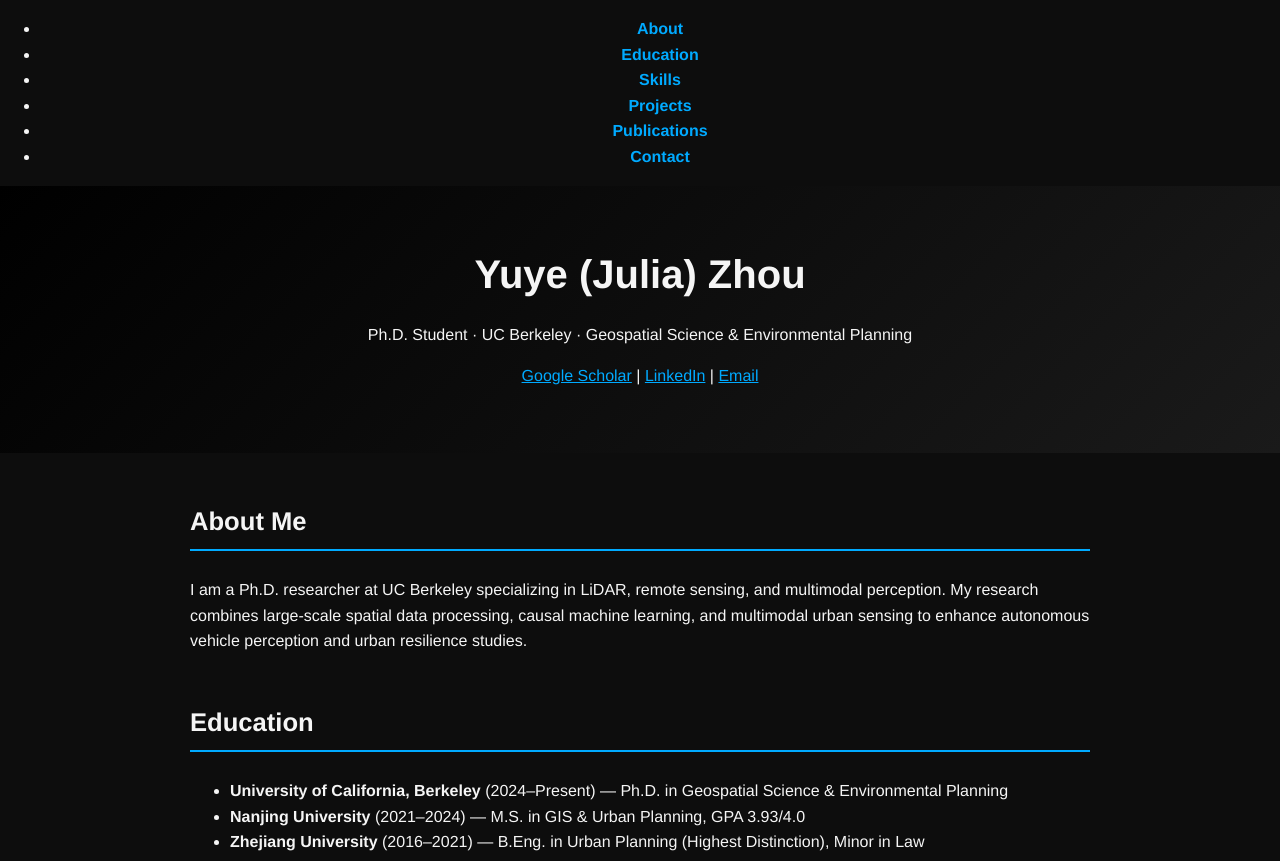
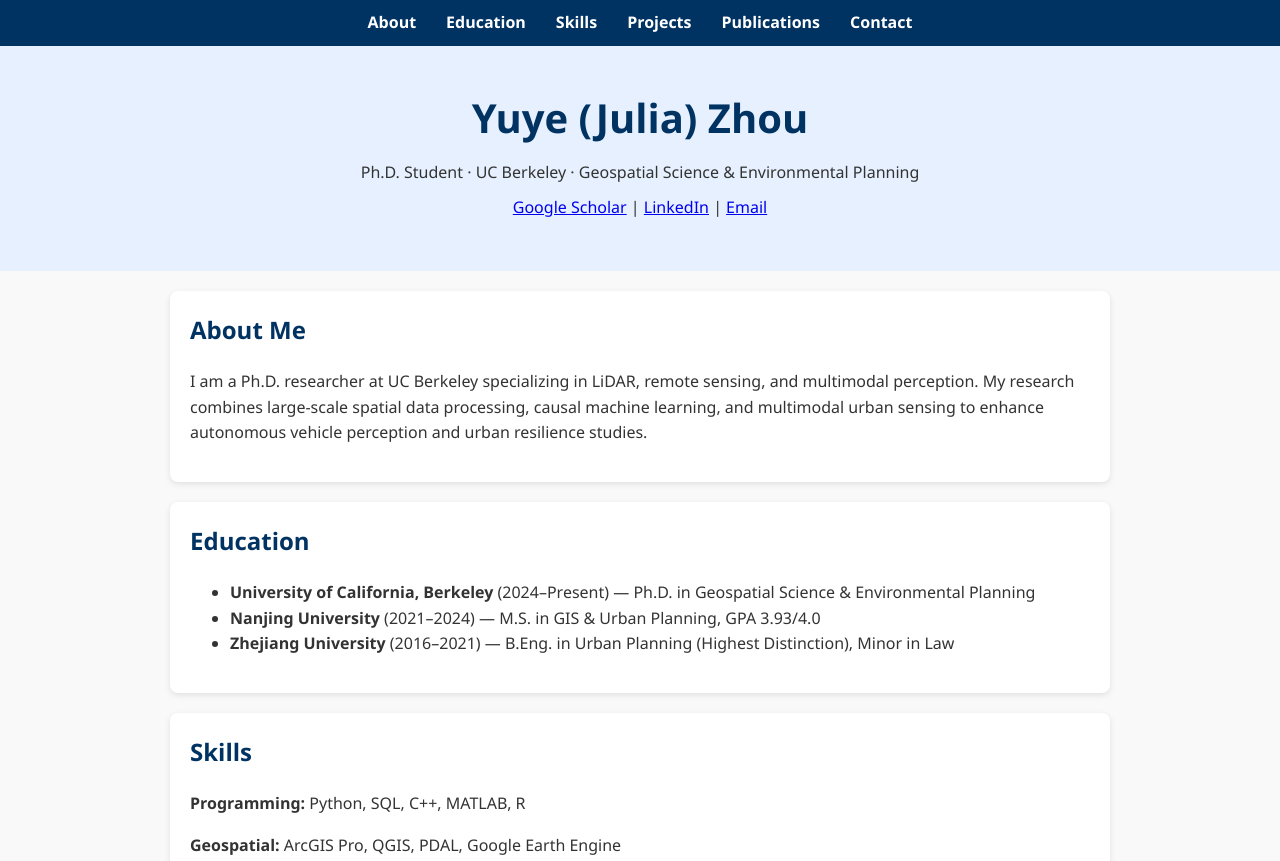
Before and after one commit to yuye-zhou/yuye-zhou.github.io, a plain HTML site: page index.html in a window 1280 px wide. Shown: the top 861 px of the page. Drawn offline with Linux system fonts and the light colour scheme.

Commit message:
style.css

```diff
--- a/style.css
+++ b/style.css
@@ -1,143 +1,71 @@
+/* General */
 body {
+  font-family: 'Segoe UI', Arial, sans-serif;
   margin: 0;
-  font-family: 'Helvetica Neue', Arial, sans-serif;
-  background-color: #0d0d0d;
-  color: #f5f5f5;
+  padding: 0;
+  background: #f9f9f9;
+  color: #333;
   line-height: 1.6;
 }
 
-/* ----- HEADER ----- */
+/* Navigation */
+nav {
+  background: #003262;
+  padding: 10px 0;
+}
+nav ul {
+  list-style: none;
+  display: flex;
+  justify-content: center;
+  margin: 0;
+  padding: 0;
+}
+nav ul li {
+  margin: 0 15px;
+}
+nav ul li a {
+  color: white;
+  text-decoration: none;
+  font-weight: bold;
+}
+nav ul li a:hover {
+  text-decoration: underline;
+}
+
+/* Header */
 header {
   text-align: center;
-  padding: 3em 1em;
-  background: linear-gradient(135deg, #000000, #1a1a1a);
+  padding: 40px 20px;
+  background: #e6f0ff;
+}
+header h1 {
+  margin: 0;
+  font-size: 2.5em;
+  color: #003262;
+}
+header p {
+  margin: 10px 0;
 }
 
-header img {
-  width: 180px;
-  height: 180px;
-  border-radius: 50%;
-  border: 4px solid #f5f5f5;
-  margin-bottom: 1em;
-  transition: transform 0.4s ease;
+/* Sections */
+section {
+  max-width: 900px;
+  margin: 20px auto;
+  background: white;
+  padding: 20px;
+  border-radius: 8px;
+  box-shadow: 0 2px 6px rgba(0,0,0,0.1);
+}
+section h2 {
+  color: #003262;
+  margin-top: 0;
 }
 
-header img:hover {
-  transform: scale(1.05) rotate(-2deg);
-}
-
-header h1 {
-  font-size: 2.5em;
-  margin: 0.2em 0;
-}
-
-header h2 {
-  font-size: 1.2em;
-  font-weight: 300;
-  color: #cccccc;
-}
-
-/* ----- NAVIGATION ----- */
-nav {
-  text-align: center;
-  margin: 1em 0;
-}
-
-nav a {
-  color: #00aaff;
-  margin: 0 15px;
-  text-decoration: none;
-  font-weight: bold;
-  position: relative;
-  transition: color 0.3s ease;
-}
-
-nav a::after {
-  content: "";
-  position: absolute;
-  left: 0;
-  bottom: -4px;
-  width: 0%;
-  height: 2px;
-  background: #00aaff;
-  transition: width 0.3s ease;
-}
-
-nav a:hover {
-  color: #66d9ff;
-}
-
-nav a:hover::after {
-  width: 100%;
-}
-
-/* ----- SECTIONS ----- */
-section {
-  max-width: 900px;
-  margin: 3em auto;
-  padding: 0 1.5em;
-  opacity: 0;
-  transform: translateY(20px);
-  animation: fadeInUp 0.8s ease forwards;
-}
-
-section:nth-child(odd) {
-  animation-delay: 0.3s;
-}
-
-section:nth-child(even) {
-  animation-delay: 0.6s;
-}
-
-section h2 {
-  border-bottom: 2px solid #00aaff;
-  padding-bottom: 0.3em;
-  margin-bottom: 1em;
-  font-size: 1.6em;
-}
-
-/* ----- CARDS ----- */
-.card {
-  background: #1a1a1a;
-  border-radius: 10px;
-  padding: 1.5em;
-  margin-bottom: 1.5em;
-  box-shadow: 0 4px 10px rgba(0,0,0,0.4);
-  transition: transform 0.3s ease, box-shadow 0.3s ease;
-}
-
-.card:hover {
-  transform: translateY(-5px);
-  box-shadow: 0 8px 20px rgba(0,0,0,0.6);
-}
-
-/* ----- LINKS ----- */
-a {
-  color: #00aaff;
-  transition: color 0.3s ease;
-}
-
-a:hover {
-  color: #66d9ff;
-}
-
-/* ----- FOOTER ----- */
+/* Footer */
 footer {
   text-align: center;
-  padding: 2em;
-  font-size: 0.9em;
-  background: #111111;
-  color: #777;
+  padding: 15px;
+  background: #003262;
+  color: white;
+  margin-top: 30px;
 }
-
-/* ----- ANIMATIONS ----- */
-@keyframes fadeInUp {
-  from {
-    opacity: 0;
-    transform: translateY(20px);
-  }
-  to {
-    opacity: 1;
-    transform: translateY(0);
-  }
-}
```
